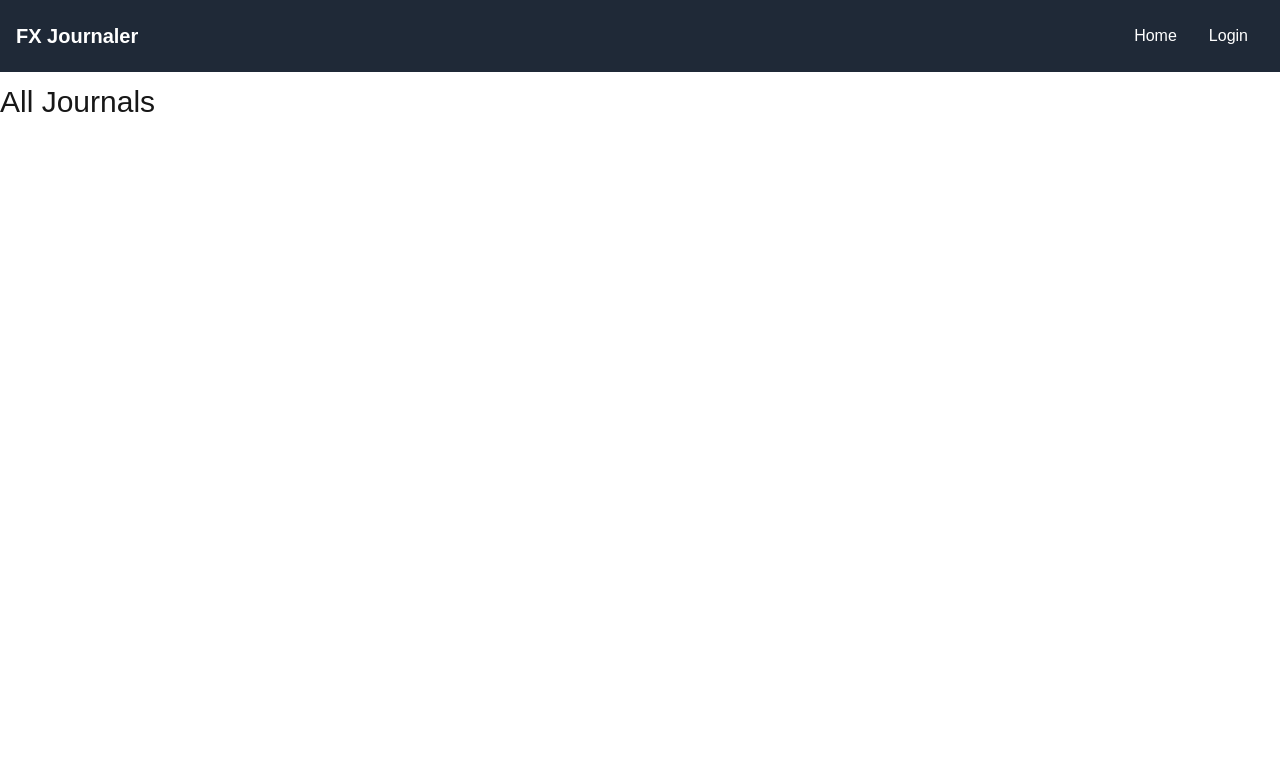
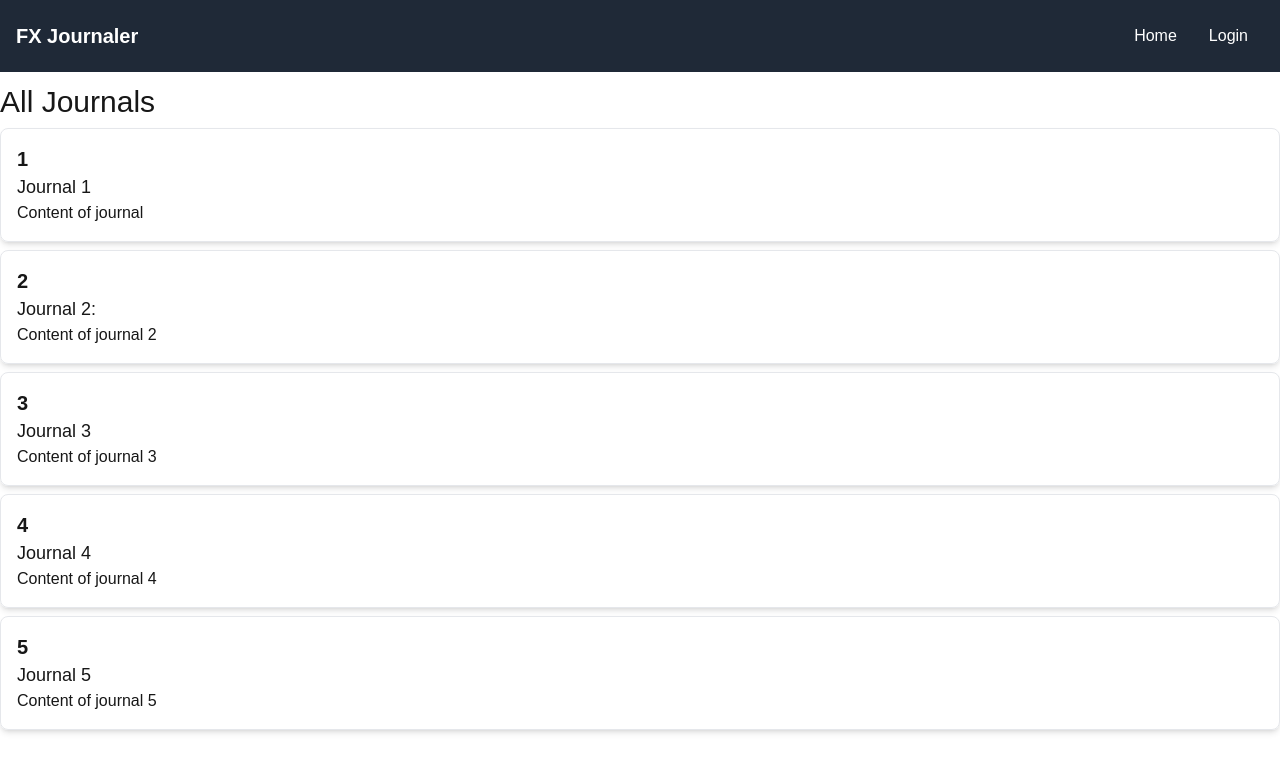
Before and after one commit to ivancliff029/journalx, a Next.js app: page /journals in a window 1280 px wide. Shown: the top 772 px of the page. Built offline with nearby package versions, Linux system fonts and the light colour scheme; no server answers.

Commit message:
Update:add journals to firebase

```diff
--- a/app/journals/page.js
+++ b/app/journals/page.js
@@ -1,6 +1,13 @@
 import Navbar from "../components/Navbar"
 
 export default function Journals() {
+    const journals = [
+        { id: 1, title: "Journal 1", content:"Content of journal"},
+        { id: 2, title: "Journal 2:", content:"Content of journal 2"},
+        { id: 3, title: "Journal 3", content:"Content of journal 3"},
+        { id: 4, title: "Journal 4", content:"Content of journal 4"},
+        { id: 5, title: "Journal 5", content: "Content of journal 5"},
+    ]
     return(
     <>
     <Navbar />
@@ -8,6 +15,15 @@ export default function Journals() {
             <div>
                 <h1 className="text-3xl mt-3">All Journals</h1>
             </div>
+            <div className="">
+                {journals.map((journal) => (
+                    <div key={journal.id} className="border p-4 my-2 rounded-lg shadow-md">
+                        <h2 className="text-xl font-semibold">{journal.id}</h2>
+                        <h3 className="text-lg">{journal.title}</h3>
+                        <p>{journal.content}</p>
+                    </div>
+                ))}
+            </div>
 
         </div>
     </>
--- a/app/lib/firebase.js
+++ b/app/lib/firebase.js
@@ -1,6 +1,7 @@
 
 import { initializeApp } from "firebase/app";
 import { getAuth } from "firebase/auth";
+import { getFirestore } from "firebase/firestore";
 
 const firebaseConfig = {
   apiKey: process.env.NEXT_PUBLIC_FIREBASE_API_KEY,
@@ -14,5 +15,6 @@ const firebaseConfig = {
 
 const app = initializeApp(firebaseConfig);
 const auth = getAuth(app);
+const db = getFirestore(app);
 
-export { app, auth };
+export { app, auth, db };
--- a/app/new-journal/page.js
+++ b/app/new-journal/page.js
@@ -1,6 +1,8 @@
 "use client";
 import { useState } from "react";
 import Navbar from "../components/Navbar";
+import { db } from "../lib/firebase";
+import { collection, addDoc } from "firebase/firestore";
 
 export default function NewJournalPage() {
 
@@ -20,12 +22,21 @@ export default function NewJournalPage() {
     }));
     console.log(formData);
   };
+  const handleSubmit = async (e) => {
+    try{
+      e.preventDefault();
+      const docRef = await addDoc(collection(db,"journals"), formData);
+      console.log("Document written with ID: ", docRef.id);
+    }catch(error){
+      console.error("Error adding document: ", error);
+    }
+  };
   return (
     <>
       <Navbar />
       <div className="p-4 bg-gray-100 min-h-screen dark:bg-gray-800 dark:text-white item-center justify-center">
       <h1 className="text-4xl font-bold">New Journal Entry</h1>
-      <form>
+      <form onSubmit={handleSubmit}>
         <label>
           Entry Setup:
           <input
```
